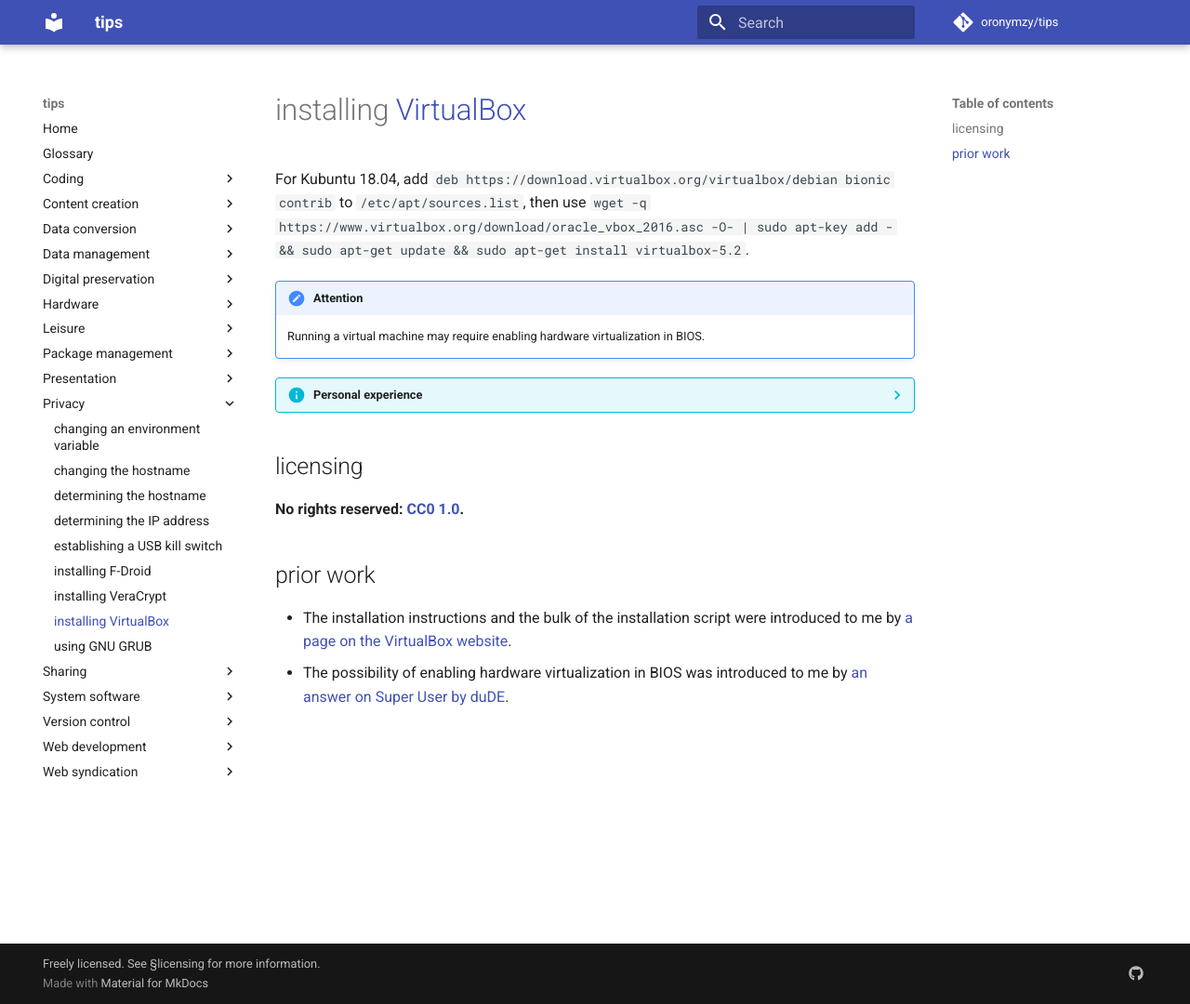
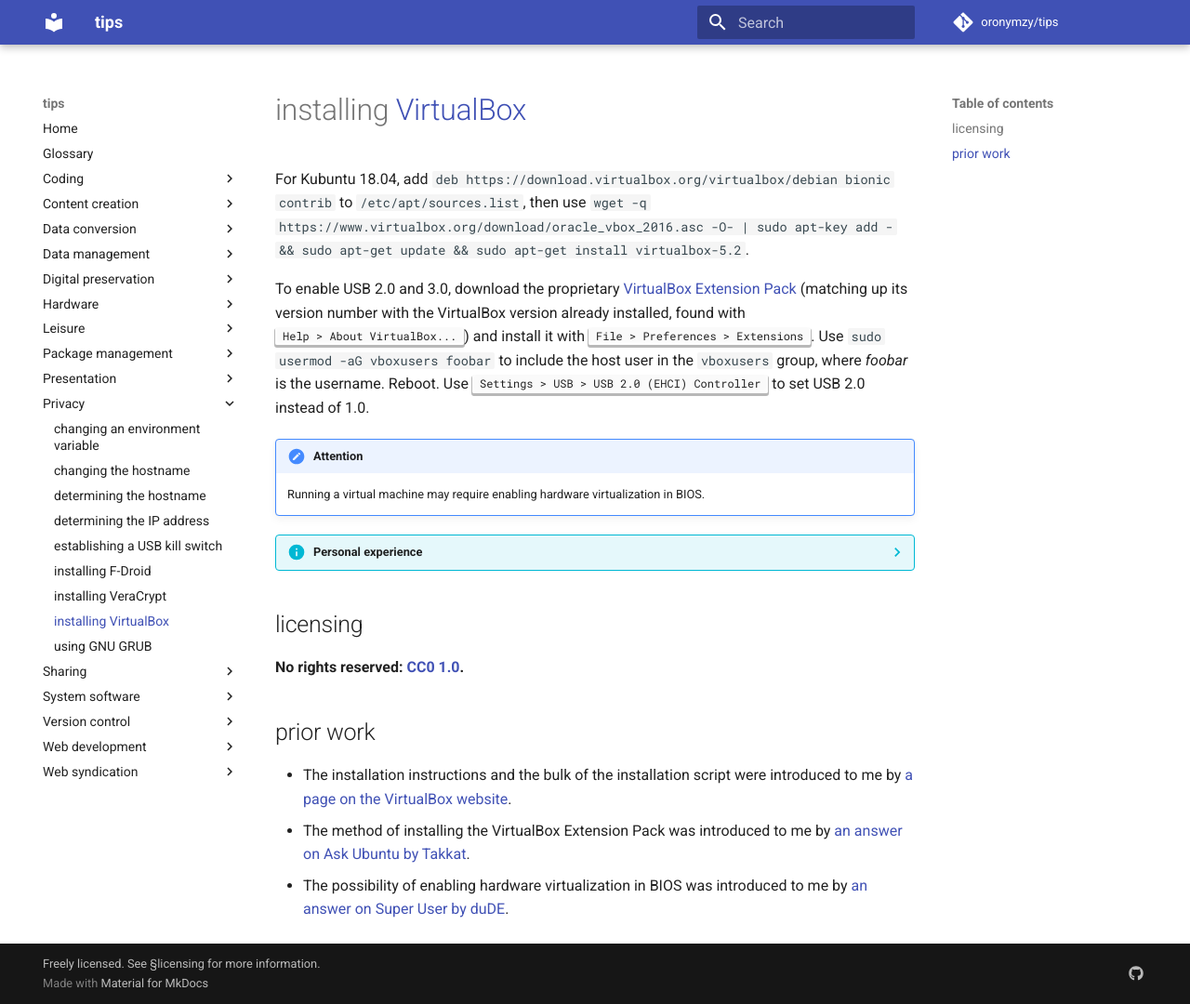
Before and after one commit to oronymzy/tips, an MkDocs documentation site: the page built from docs/instVBx.md, in a window 1280 px wide and 1080 px high. Shown: the whole window at 93% size. Built offline with MkDocs 1.6.1 and Material for MkDocs 9.7.7, drawn with Linux system fonts in a browser that asks for light colours; comment, search, counter and statistics services are not loaded.

Commit message:
Add instructions for installing the VirtualBox Extension Pack

```diff
--- a/docs/instVBx.md
+++ b/docs/instVBx.md
@@ -1,5 +1,7 @@
 # installing [VirtualBox]
 For Kubuntu 18.04, add `deb https://download.virtualbox.org/virtualbox/debian bionic contrib` to `/etc/apt/sources.list`, then use `wget -q https://www.virtualbox.org/download/oracle_vbox_2016.asc -O- | sudo apt-key add - && sudo apt-get update && sudo apt-get install virtualbox-5.2`.
+
+To enable USB 2.0 and 3.0, download the proprietary [VirtualBox Extension Pack](https://www.virtualbox.org/wiki/Downloads#VirtualBox6.0.2OracleVMVirtualBoxExtensionPack) (matching up its version number with the VirtualBox version already installed, found with ++"Help > About VirtualBox..."++) and install it with ++"File > Preferences > Extensions"++. Use `sudo usermod -aG vboxusers foobar` to include the host user in the `vboxusers` group, where *foobar* is the username. Reboot. Use ++"Settings > USB > USB 2.0 (EHCI) Controller"++ to set USB 2.0 instead of 1.0.
 
 !!! attention
     Running a virtual machine may require enabling hardware virtualization in BIOS.
@@ -12,6 +14,7 @@ For Kubuntu 18.04, add `deb https://download.virtualbox.org/virtualbox/debian bi
 
 ## prior work
 - The installation instructions and the bulk of the installation script were introduced to me by [a page on the VirtualBox website](https://www.virtualbox.org/wiki/Linux_Downloads#Debian-basedLinuxdistributions).
+- The method of installing the VirtualBox Extension Pack was introduced to me by [an answer on Ask Ubuntu by Takkat](https://askubuntu.com/questions/25596/how-to-set-up-usb-for-virtualbox/25600#25600).
 - The possibility of enabling hardware virtualization in BIOS was introduced to me by [an answer on Super User by duDE](https://superuser.com/questions/866962/why-does-virtualbox-only-have-32-bit-option-no-64-bit-option-on-windows-7/866963#866963).
 
 [VirtualBox]: https://www.virtualbox.org/
```
